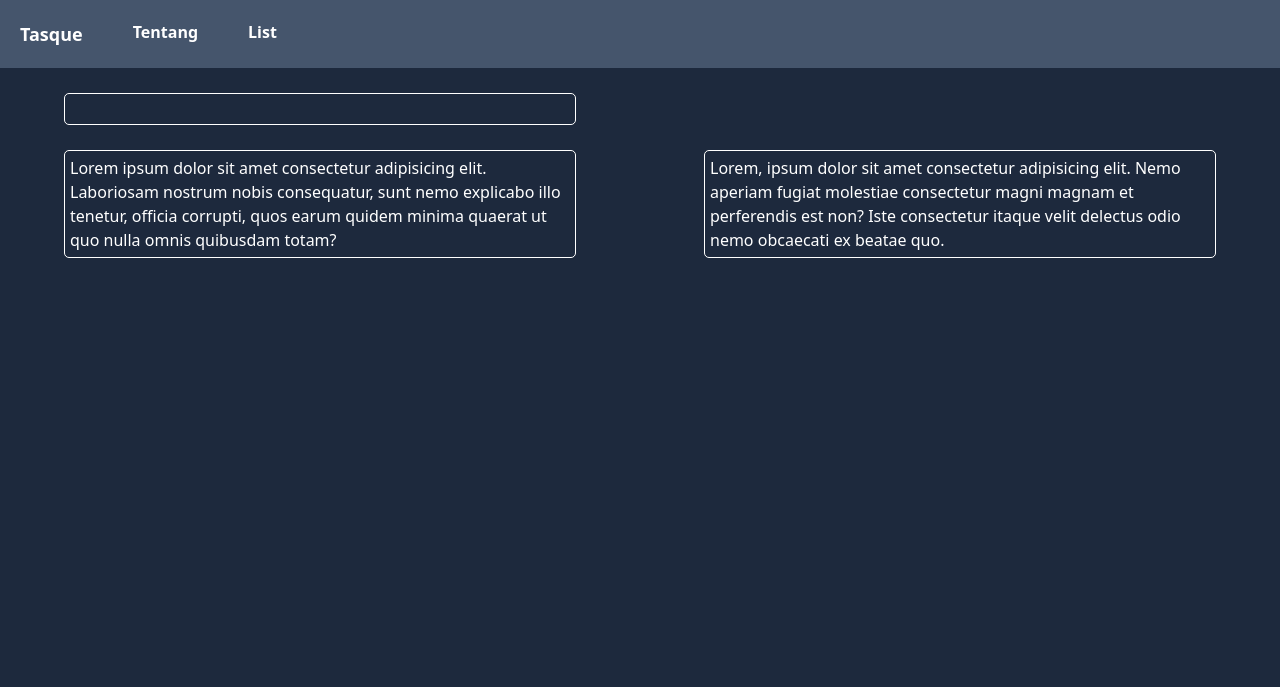
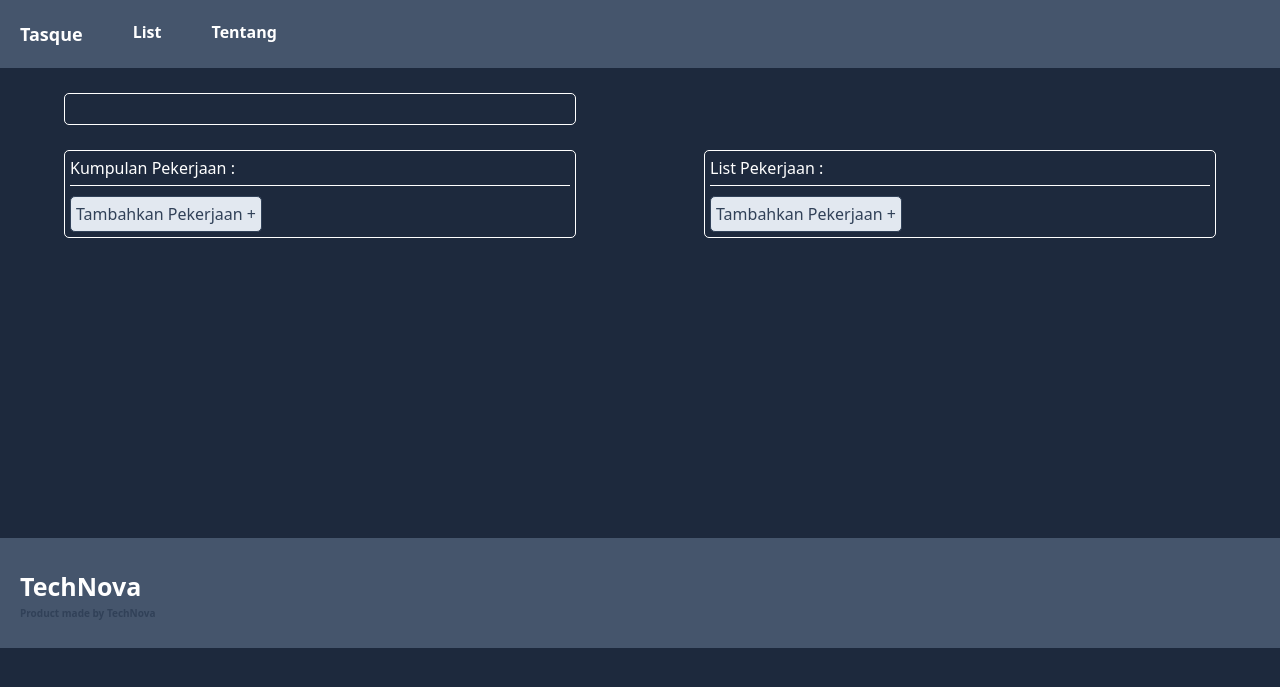
Before and after one commit to Arfan9swn/Tasque, a PHP site: page / in a window 1280 px wide. Shown: the top 687 px of the page. Run offline with PHP 8.4, Linux system fonts and the light colour scheme.

Commit message:
Created UI Components, stylized

```diff
--- /dev/null
+++ b/component/footer.component.php
@@ -0,0 +1,14 @@
+<?php
+
+    function Footer() {
+
+        return '
+            <div class="w-[100%] bg-slate-600 mt-[300px] h-[100px] py-[30px] pb-[80px]">
+                <div class="font-bold text-[25px] ml-[20px]">
+                    TechNova <p class="font-semibold text-slate-700 text-[10px]">Product made by TechNova</p>
+                </div>
+            </div>
+        ';
+    }
+
+?>
--- /dev/null
+++ b/component/navbar.component.php
@@ -0,0 +1,23 @@
+<?php
+
+    function NavBar() {
+        return '
+            <div class="flex w-[100%] content-center justify-center p-[20px] bg-slate-600">
+                <div class="flex w-[100%] gap-[50px]">
+                    <div class="font-bold text-lg justify-center">
+                        Tasque
+                    </div>
+                        <div class="font-semibold flex gap-[50px] justify-center text-center">
+                            <div class="justify-center">
+                                <a href="./index.php">List</a>
+                            </div>
+                            <div class="justify-center">
+                                <a href="./about.php">Tentang</a>
+                            </div>
+                        </div>
+                </div>
+            </div>
+        ';
+    }
+
+?>
--- a/index.php
+++ b/index.php
@@ -12,33 +12,35 @@
 </head>
 <body class="bg-slate-800 text-white">
 
-    <!--navbar-->
-    <div class="flex w-[100%] content-center justify-center p-[20px] bg-slate-600">
-        <div class="flex w-[100%] gap-[50px]">
-            <div class="font-bold text-lg justify-center">
-                Tasque
-            </div>
-                <div class="font-semibold flex gap-[50px] justify-center text-center">
-                    <div class="justify-center">
-                        Tentang
-                    </div>
-                    <div class="justify-center">
-                        List
-                    </div>
-                </div>
-        </div>
-    </div>
+    <?php
+        include "./component/navbar.component.php";
+        echo NavBar();
+    ?>
 
     <div class="ml-[5%] border rounded-[5px] w-[40vw] mt-[25px]">
         <input type="text" class="w-[40vw] focus:outline-none px-[10px] py-[3px]">
     </div>
+
     <div class="flex w-[100%] justify-around mt-[25px]">
+<!--work list-->
         <div class="w-[40%] border rounded-[5px] p-[5px]">
-            Lorem ipsum dolor sit amet consectetur adipisicing elit. Laboriosam nostrum nobis consequatur, sunt nemo explicabo illo tenetur, officia corrupti, quos earum quidem minima quaerat ut quo nulla omnis quibusdam totam?
+            <p class="border-b pb-[5px]">Kumpulan Pekerjaan :</p>
+            <div class="border rounded-[5px] w-fit mt-[10px] p-[5px] bg-slate-200 text-slate-700">
+                Tambahkan Pekerjaan +
+            </div>
         </div>
+<!--do list-->
         <div class="w-[40%] border rounded-[5px] p-[5px]">
-            Lorem, ipsum dolor sit amet consectetur adipisicing elit. Nemo aperiam fugiat molestiae consectetur magni magnam et perferendis est non? Iste consectetur itaque velit delectus odio nemo obcaecati ex beatae quo.
+            <p class="border-b pb-[5px]">List Pekerjaan :</p>
+            <div class="border rounded-[5px] w-fit mt-[10px] p-[5px] bg-slate-200 text-slate-700">
+                Tambahkan Pekerjaan +
+            </div>
         </div>
     </div>
+
+    <?php
+        include "./component/footer.component.php";
+        echo Footer();
+    ?>
 </body>
 </html>
```
Also changed, not shown: about.php (+26 -0 lines).
